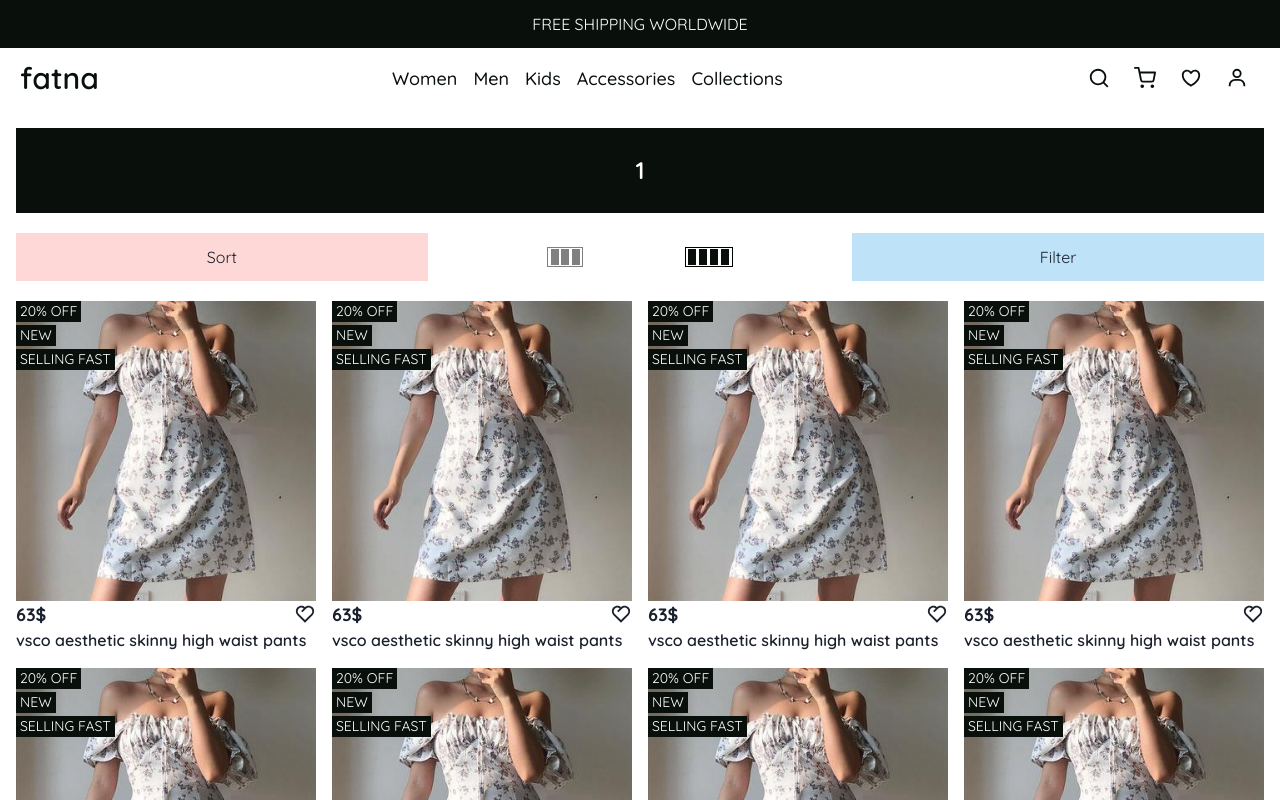
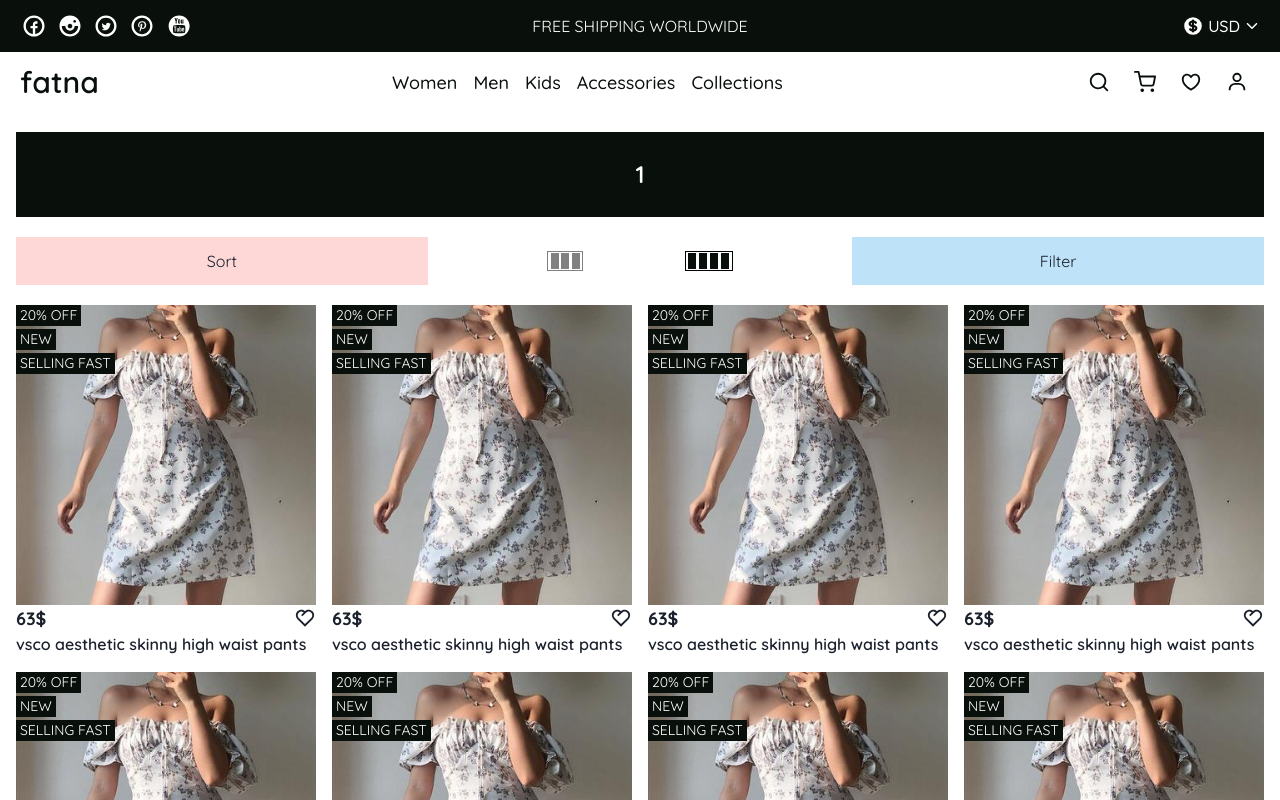
Before and after one commit to essofyany/fatna, a Next.js app in the folder client/: page /collections/1 in a window 1280 px wide. Shown: the top 800 px of the page. Built offline with nearby package versions, Linux system fonts and the light colour scheme.

Commit message:
adding SubHeader component fully responsive with CurrencyMenu & SocialIcons //TODO: Animate the text in the sub header component

```diff
--- /dev/null
+++ b/client/src/components/Materials/CurrencyMenu.jsx
@@ -0,0 +1,130 @@
+import { useState } from "react";
+import { Box, Text, VStack } from "@chakra-ui/react";
+import {
+  HiCurrencyDollar,
+  HiCurrencyEuro,
+  HiCurrencyPound,
+  HiCurrencyRupee,
+  HiCurrencyYen,
+} from "react-icons/hi";
+import { IoIosArrowDown } from "react-icons/io";
+import IconTap from "../Motions/IconTap";
+import { motion, AnimatePresence } from "framer-motion";
+
+const MotionVStack = motion(VStack);
+
+function CurrencyMenu() {
+  const [isExpanded, setIsExpanded] = useState(false);
+
+  function handleClick() {
+    setIsExpanded(!isExpanded);
+  }
+
+  return (
+    <>
+      {/* current currency */}
+      <Box
+        onClick={handleClick}
+        d="flex"
+        alignItems="center"
+        color="white"
+        cursor="pointer"
+      >
+        <HiCurrencyDollar size="22" />
+        <Text px="1" fontWeight="medium">
+          USD
+        </Text>
+        <IoIosArrowDown size="16" />
+      </Box>
+      {/* currency menu */}
+      <Box pos="relative">
+        <AnimatePresence>
+          {isExpanded && (
+            <MotionVStack
+              initial={{ y: 10, opacity: 0 }}
+              animate={{ y: 0, opacity: 1, transition: { durration: 0.2 } }}
+              exit={{ y: 10, opacity: 0, transition: { durration: 0.2 } }}
+              pos="absolute"
+              right="-1"
+              top="2"
+              zIndex="modal"
+              borderRadius="sm"
+              bg="#fff"
+              opacity="0.95"
+              boxShadow="lg"
+              py="3"
+              w="32"
+            >
+              <IconTap>
+                <Box
+                  w="full"
+                  px="8"
+                  opacity="1"
+                  d="flex"
+                  alignItems="center"
+                  color="black"
+                  cursor="pointer"
+                >
+                  <HiCurrencyEuro size="22" />
+                  <Text px="1" fontWeight="medium">
+                    EUR
+                  </Text>
+                </Box>
+              </IconTap>
+              <IconTap>
+                <Box
+                  w="full"
+                  px="8"
+                  opacity="1"
+                  d="flex"
+                  alignItems="center"
+                  color="black"
+                  cursor="pointer"
+                >
+                  <HiCurrencyPound size="22" />
+                  <Text px="1" fontWeight="medium">
+                    PND
+                  </Text>
+                </Box>
+              </IconTap>
+              <IconTap>
+                <Box
+                  w="full"
+                  px="8"
+                  opacity="1"
+                  d="flex"
+                  alignItems="center"
+                  color="black"
+                  cursor="pointer"
+                >
+                  <HiCurrencyYen size="22" />
+                  <Text px="1" fontWeight="medium">
+                    YEN
+                  </Text>
+                </Box>
+              </IconTap>
+              <IconTap>
+                <Box
+                  w="full"
+                  px="8"
+                  opacity="1"
+                  d="flex"
+                  alignItems="center"
+                  color="black"
+                  cursor="pointer"
+                >
+                  <HiCurrencyRupee size="22" />
+                  <Text px="1" fontWeight="medium">
+                    RUP
+                  </Text>
+                </Box>
+              </IconTap>
+            </MotionVStack>
+          )}
+        </AnimatePresence>
+      </Box>
+    </>
+  );
+}
+
+export default CurrencyMenu;
--- /dev/null
+++ b/client/src/components/Materials/SocialIconsStack.jsx
@@ -0,0 +1,33 @@
+import { HStack } from "@chakra-ui/react";
+import {
+  TiSocialFacebookCircular,
+  TiSocialInstagramCircular,
+  TiSocialPinterestCircular,
+  TiSocialTwitterCircular,
+  TiSocialYoutubeCircular,
+} from "react-icons/ti";
+import IconTap from "../Motions/IconTap";
+
+function SocialIconsStack({ color = "white", size = "28" }) {
+  return (
+    <HStack color={color} alignItems="center">
+      <IconTap>
+        <TiSocialFacebookCircular size={size} />
+      </IconTap>
+      <IconTap>
+        <TiSocialInstagramCircular size={size} />
+      </IconTap>
+      <IconTap>
+        <TiSocialTwitterCircular size={size} />
+      </IconTap>
+      <IconTap>
+        <TiSocialPinterestCircular size={size} />
+      </IconTap>
+      <IconTap>
+        <TiSocialYoutubeCircular size={size} />
+      </IconTap>
+    </HStack>
+  );
+}
+
+export default SocialIconsStack;
--- a/client/src/components/layout/FooterAccordion.jsx
+++ b/client/src/components/layout/FooterAccordion.jsx
@@ -13,6 +13,7 @@ import {
   HiOutlineMail,
   HiOutlinePhone,
 } from "react-icons/hi";
+import SocialIconsStack from "../Materials/SocialIconsStack";
 
 function FooterAccordion() {
   return (
@@ -58,7 +59,9 @@ function FooterAccordion() {
                     +212 123456789
                   </Text>
                 </Box>
-                <Box d="flex" justifyContent="center" alignItems="center"></Box>
+                <Box d="flex" justifyContent="center" alignItems="center">
+                  <SocialIconsStack />
+                </Box>
               </VStack>
             </AccordionPanel>
           </>
--- a/client/src/components/layout/Header.jsx
+++ b/client/src/components/layout/Header.jsx
@@ -1,14 +1,28 @@
 import Link from "next/link";
-import { Box, Text, Heading, Center, VStack } from "@chakra-ui/react";
+import {
+  Box,
+  Text,
+  Heading,
+  VStack,
+  Grid,
+  GridItem,
+  useBreakpointValue,
+} from "@chakra-ui/react";
 import { BsArrowLeft } from "react-icons/bs";
 import { CgClose, CgShoppingBag } from "react-icons/cg";
 import { RiHeart3Line, RiSearchLine } from "react-icons/ri";
 import { BiUser } from "react-icons/bi";
 import { FiShoppingCart } from "react-icons/fi";
 import { HiOutlineMenuAlt1 } from "react-icons/hi";
+
 import IconTap from "../Motions/IconTap";
+import SocialIconsStack from "../Materials/SocialIconsStack";
+import CurrencyMenu from "../Materials/CurrencyMenu";
 
 function Header() {
+  const gridView = useBreakpointValue({
+    lg: "",
+  });
   return (
     <VStack
       w="full"
@@ -19,24 +33,39 @@ function Header() {
       zIndex="modal"
       spacing="0"
     >
-      <Center
-        d="flex"
+      {/* Sub Header */}
+      <Grid
+        w="full"
+        templateColumns={{ base: '"repeat(1, 1fr)"', lg: "repeat(4, 1fr)" }}
+        gap={5}
+        px="5"
+        py="3"
         alignItems="center"
-        justifyContent="center"
-        w="full"
-        py="3"
-        px={{ base: "3", lg: "5" }}
-        bg="black"
       >
+        <GridItem colSpan="1" d={{ base: "none", lg: "inline" }}>
+          <SocialIconsStack />
+        </GridItem>
+        <GridItem colSpan="2">
           <Text
             textTransform="uppercase"
             color="white"
             zIndex="modal"
             fontSize={{ base: "sm", lg: "md" }}
+            textAlign="center"
           >
             free shipping worldwide
           </Text>
-      </Center>
+        </GridItem>
+        <GridItem
+          colSpan="1"
+          justifySelf="end"
+          d={{ base: "none", lg: "inline" }}
+        >
+          <CurrencyMenu />
+        </GridItem>
+      </Grid>
+
+      {/* Main Header */}
       <Box
         d="flex"
         alignItems="center"
--- a/client/src/components/layout/SubFooter.jsx
+++ b/client/src/components/layout/SubFooter.jsx
@@ -16,6 +16,7 @@ import {
   HiOutlinePhone,
 } from "react-icons/hi";
 import FooterAccordion from "./FooterAccordion";
+import SocialIconsStack from "../Materials/SocialIconsStack";
 
 function SubFooter() {
   const gridView = useBreakpointValue({
@@ -71,7 +72,9 @@ function SubFooter() {
                     +212 123456789
                   </Text>
                 </Box>
-                <Box d="flex" justifyContent="center" alignItems="center"></Box>
+                <Box d="flex" justifyContent="center" alignItems="center">
+                  <SocialIconsStack />
+                </Box>
               </VStack>
             </GridItem>
             <GridItem colSpan="auto">
```
Lines whose indentation alone changed are shown as unchanged.
